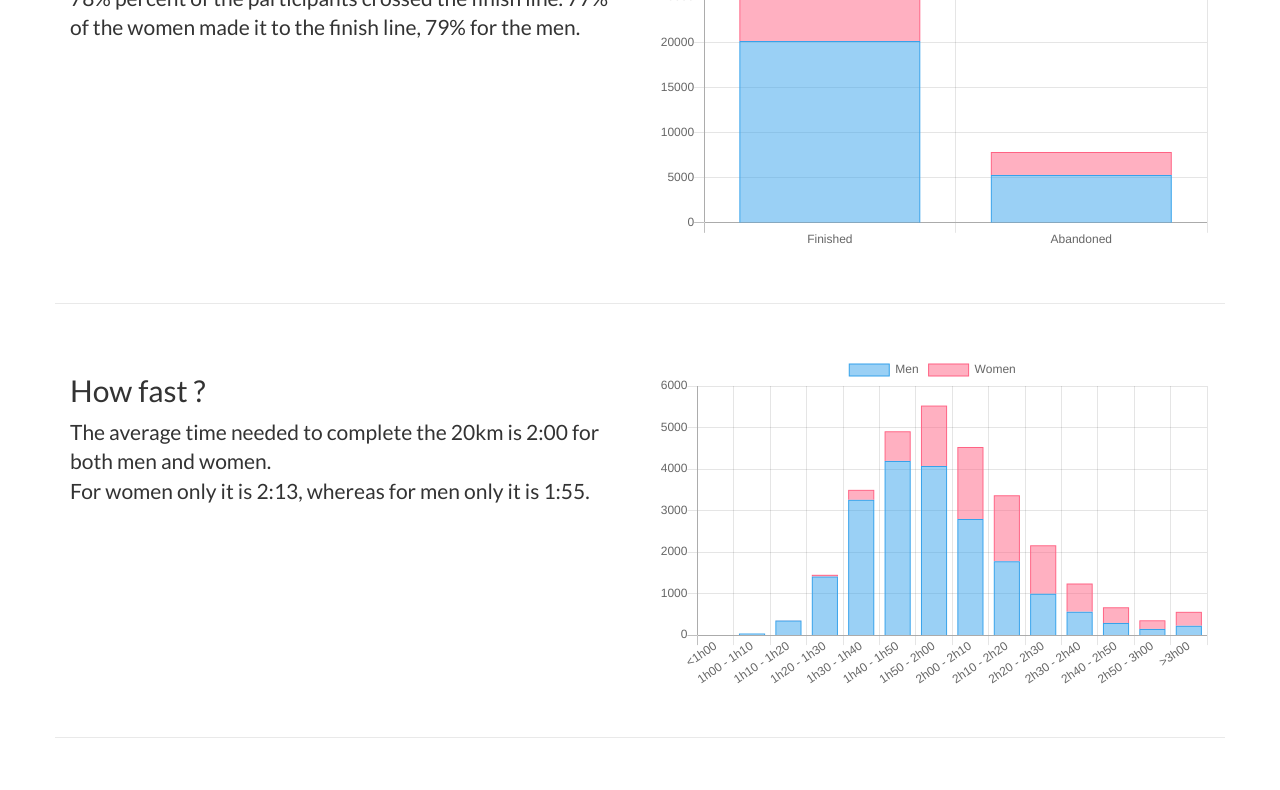
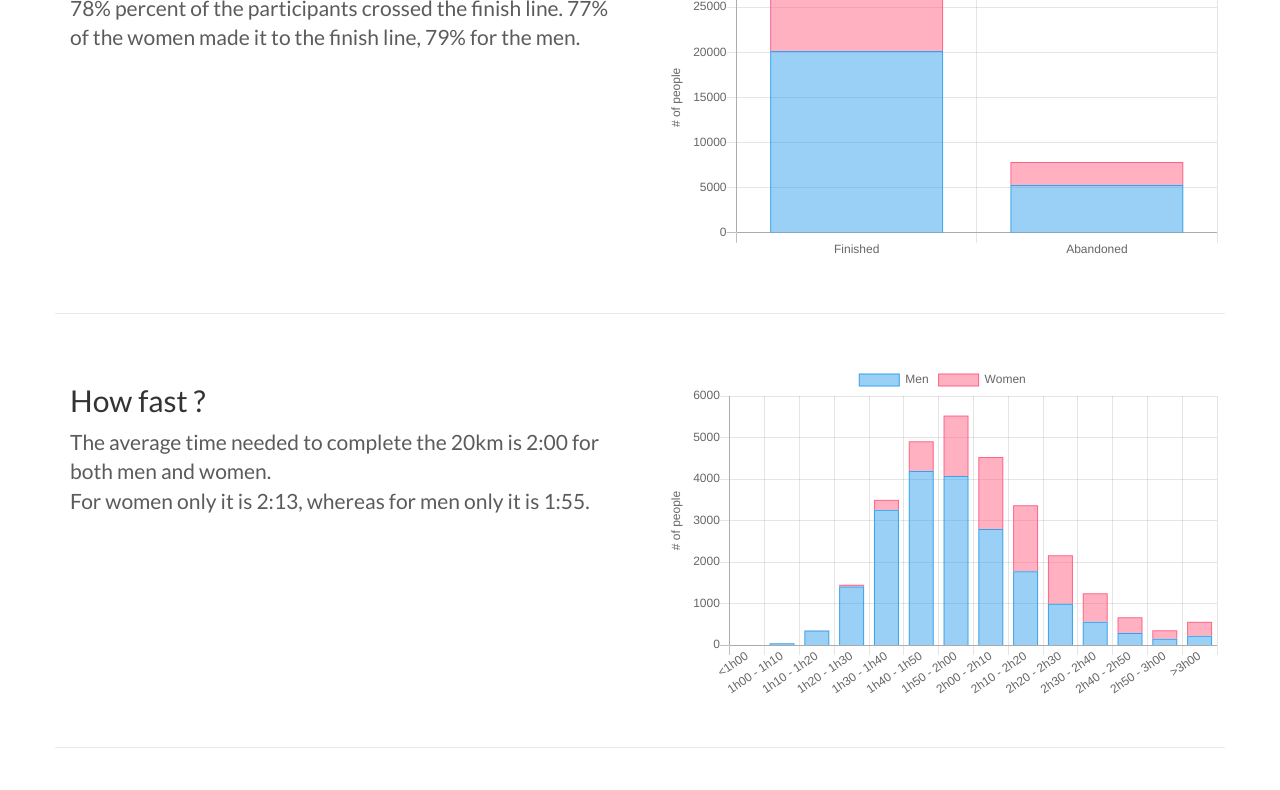
Before and after one commit to maximedb/20KM2017, a plain HTML site: page index.html in a window 1280 px wide. Shown: the part 439-1229 px from the top of the page. Drawn offline with nearby package versions, Linux system fonts and the light colour scheme; a web font is replaced by a local one.

Commit message:
Second commit

```diff
--- a/css.css
+++ b/css.css
@@ -14,3 +14,15 @@ section {
 canvas {
 	 margin: auto;
 }
+
+canvas {
+	margin: 0px 10px;
+}
+
+.lead {
+	opacity: 0.8;
+}
+
+.mb-3 {
+	margin-bottom: 3rem;
+}
--- a/index.html
+++ b/index.html
@@ -27,14 +27,14 @@
 			<div class="col-md-12">
 				<h1 class="text-center">🏃</h1>
 				<h1 class="text-center">20KM Brussels</h1>
-				<p class="lead">This is a quick & dirty data analysis of the 20KM Brussels' results. Feel free to contact me if you want more information. The source code is available on github.</p>
+				<p class="lead mb-3">This is a quick & dirty data analysis of the 20KM Brussels' results. Feel free to contact me if you want more information. The source code is available on github.</p>
 			</div>
 		</section>
 
 		<section class="row">
 			<div class="col-md-6">
 				<h2>Who made it ?</h2>
-				<p class="lead">78% percent of the participants crossed the finish line. 77% of the women made it to the finish line, 79% for the men.</p>
+				<p class="lead mb-3">78% percent of the participants crossed the finish line. 77% of the women made it to the finish line, 79% for the men.</p>
 			</div>
 			<div class="col-md-6 max-200">
 				<canvas id="finished" width="500" height="300"></canvas>
@@ -44,7 +44,7 @@
 		<section class="row">
 			<div class="col-md-6">
 				<h2>How fast ?</h2>
-				<p class="lead">The average time needed to complete the 20km is 2:00 for both men and women.<br>
+				<p class="lead mb-3">The average time needed to complete the 20km is 2:00 for both men and women.<br>
 				For women only it is 2:13, whereas for men only it is 1:55.</p>
 			</div>
 			<div class="col-md-6">
@@ -55,7 +55,7 @@
 		<section class="row">
 			<div class="col-md-6">
 				<h2>Box analysis</h2>
-				<p class="lead">As expected, the box 1 is the fastest and the box 6 the slowest. Although not drawn on the graph, the variability in the run time is also increasing with the box number: 16.90 for the box 1, to 23 for the box 6. In a nutshell, being in the box one confirms you run fast, whereas being in the box 6 does not confirm you run slow.</p>
+				<p class="lead mb-3">As expected, the first box is the fastest and the last one is the slowest. What is less clear is the variation among runners in the same box. Runners in the first boxes will tend to run at the same pace, whereas runners in the last boxes will not (not shown on the graph). In a nutshell, being in the box one confirms you run fast, whereas being in the box 6 does not confirm you run slow.</p>
 			</div>
 			<div class="col-md-6">
 				<canvas id="bybox" width="500" height="300"></canvas>
@@ -65,7 +65,7 @@
 		<section class="row">
 			<div class="col-md-6">
 				<h2>Age analysis</h2>
-				<p class="lead">The relationship between the age and the run time is not as strong as I previously expected. It is even start by decreasing for the women. On average, gaining 5 years will make increase your run time by 2%.</p>
+				<p class="lead mb-3">The relationship between the age and run time is not as strong as I previously expected. On average, a 5 year increase in your age will only increase your run time by 2%.</p>
 			</div>
 			<div class="col-md-6">
 				<canvas id="byage" width="500" height="300"></canvas>
@@ -111,7 +111,11 @@
 			                stacked: true
 			            }],
 			            yAxes: [{
-			                stacked: true
+			                stacked: true,
+			                scaleLabel: {
+					            display: true,
+					            labelString: '# of people'
+				          	}
 			            }]
 			        }
 			    }
@@ -147,7 +151,11 @@
 			                stacked: true
 			            }],
 			            yAxes: [{
-			                stacked: true
+			                stacked: true,
+			                scaleLabel: {
+					            display: true,
+					            labelString: '# of people'
+				          	}
 			            }]
 			        }
 			    }
@@ -183,7 +191,11 @@
 				        yAxes: [{
 				            ticks: {
 				                beginAtZero: true
-				            }
+				            },
+				            scaleLabel: {
+					            display: true,
+					            labelString: 'minutes'
+				          	}
 				        }]
 				    }
 			    }
@@ -219,7 +231,11 @@
 				        yAxes: [{
 				            ticks: {
 				                beginAtZero: true
-				            }
+				            },
+				            scaleLabel: {
+					            display: true,
+					            labelString: 'minutes'
+				          	}
 				        }]
 				    }
 			    }
```
